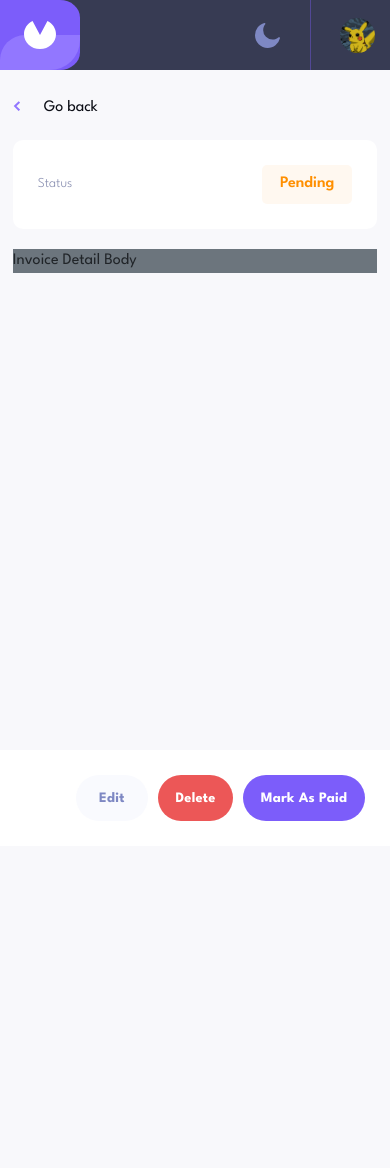
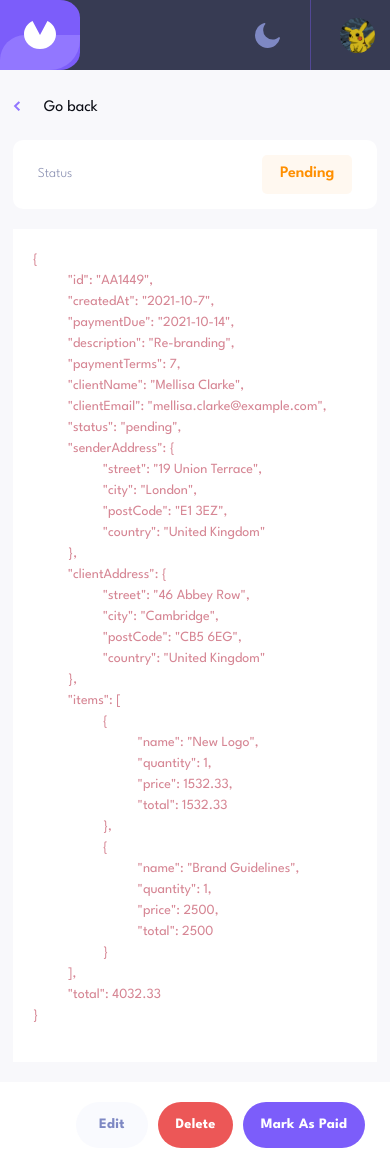
Before and after one commit to Varadarajan-M/Invoice-app, a React (Create React App) app: page /invoice/AA1449 in a window 390 px wide. Before the commit the page ends 851 px from the top, so only its background shows below. Built offline with nearby package versions, Linux system fonts and the light colour scheme.

Commit message:
Some refactors

```diff
--- a/src/_App.scss
+++ b/src/_App.scss
@@ -32,6 +32,7 @@ input[type='number'] {
 }
 html {
 	scroll-behavior: smooth;
+	touch-action: manipulation;
 }
 * {
 	margin: 0;
@@ -92,11 +93,6 @@ body {
 	background-size: 10px 7px;
 }
 
-.invoice-detail-wrapper {
-	position: relative;
-	height: 89.5vh;
-}
-
 @media screen and (min-width: 900px) {
 	.common-wrapper {
 		max-width: 65%;
--- a/src/context/InvoiceContext.js
+++ b/src/context/InvoiceContext.js
@@ -1,4 +1,10 @@
-import { createContext, useContext, useState, useMemo } from 'react';
+import {
+	createContext,
+	useContext,
+	useState,
+	useMemo,
+	useCallback,
+} from 'react';
 import { getInvoiceData, setInvoiceData } from './helper';
 
 const InvoiceContext = createContext({ invoices: [] });
@@ -13,7 +19,8 @@ export const InvoiceContextProvider = ({ children }) => {
 	);
 
 	// add invoice to list
-	const addInvoice = (invoice) => {
+	const addInvoice = useCallback(
+		(invoice) => {
 			setInvoiceData([invoice, ...getInvoiceData()]);
 			/*
 		At initial stage active filter will be null.
@@ -30,30 +37,35 @@ export const InvoiceContextProvider = ({ children }) => {
 		Otherwise the value will be stored and rendered only on refresh
 		or a matching filter change
 		*/
-		if (!activeFilter || invoice.status === activeFilter?.toLowerCase()) {
+			if (
+				!activeFilter ||
+				invoice.status === activeFilter?.toLowerCase()
+			) {
 				setInvoices((previousInvoices) => [
 					invoice,
 					...(previousInvoices ?? {}),
 				]);
 			}
-	};
+		},
+		[activeFilter],
+	);
 	// filter invoices
-	const filterInvoice = (appliedFilter) => {
+	const filterInvoice = useCallback((appliedFilter) => {
 		const invoiceData = getInvoiceData();
 		const filteredInvoices = invoiceData.filter(
 			(invoice) => invoice.status === appliedFilter.toLowerCase(),
 		);
 		setInvoices(filteredInvoices);
-	};
+	}, []);
 
-	const updateInvoice = (updatedInvoice) => {
+	const updateInvoice = useCallback((updatedInvoice) => {
 		setActiveFilter(null);
 		const data = getInvoiceData().map((invoice) =>
 			invoice.id === updatedInvoice.id ? updatedInvoice : invoice,
 		);
 		setInvoices(data);
 		setInvoiceData(data);
-	};
+	}, []);
 
 	return (
 		<InvoiceContext.Provider
--- a/src/invoice-detail-header/InvoiceDetailHeader.js
+++ b/src/invoice-detail-header/InvoiceDetailHeader.js
@@ -4,16 +4,28 @@ import Card from '@mui/material/Card';
 import Button from '@mui/material/Button';
 import Text from '../lib/components/Text';
 import { useTheme } from '../context/UIcontext';
-import { useFormOpen } from '../invoice-form/hooks';
-import InvoiceForm from './../invoice-form/InvoiceForm';
 
-const InvoiceDetailHeader = React.memo(({ matchingInvoice }) => {
+export const InvoiceActionButtons = React.memo(({ onEdit }) => {
 	const { theme, mode } = useTheme();
-	const {
-		formOpen,
-		onOpen: onEdit,
-		onClose: onBackDropClick,
-	} = useFormOpen();
+	return (
+		<div className={`menu-action-buttons ${mode}`}>
+			<Button
+				className={`edit ${mode}`}
+				style={{ ...theme.invoiceForm.buttons.discard }}
+				onClick={onEdit}
+			>
+				{' '}
+				Edit
+			</Button>
+			<Button className={`delete ${mode}`}>Delete</Button>
+			<Button className={`paid ${mode}`}> Mark As Paid</Button>
+		</div>
+	);
+});
+
+const InvoiceDetailHeader = React.memo(({ status, onEdit }) => {
+	const { theme, mode } = useTheme();
+
 	return (
 		<header className='invoice-detail-header'>
 			<Card className='menu-card' style={{ ...theme.invoiceCard }}>
@@ -22,35 +34,15 @@ const InvoiceDetailHeader = React.memo(({ matchingInvoice }) => {
 				<div className='status-wrapper d-flex align-items-center'>
 					<Text className={`status-text ${mode}`}>Status</Text>
 
-					<div
-						className={`invoice-status ${matchingInvoice.status} ${mode}`}
-					>
+					<div className={`invoice-status ${status} ${mode}`}>
 						<span className='dot'></span>
-						<Text>{matchingInvoice.status}</Text>
+						<Text>{status}</Text>
 					</div>
 				</div>
 
 				{/* Action Buttons */}
-				<div className={`menu-action-buttons ${mode}`}>
-					<Button
-						className={`edit ${mode}`}
-						style={{ ...theme.invoiceForm.buttons.discard }}
-						onClick={onEdit}
-					>
-						{' '}
-						Edit
-					</Button>
-					<Button className={`delete ${mode}`}>Delete</Button>
-					<Button className={`paid ${mode}`}> Mark As Paid</Button>
-				</div>
+				<InvoiceActionButtons onEdit={onEdit} />
 			</Card>
-
-			<InvoiceForm
-				formMode='edit'
-				open={formOpen}
-				onBackDropClick={onBackDropClick}
-				activeData={matchingInvoice}
-			/>
 		</header>
 	);
 });
--- a/src/invoice-detail-header/InvoiceDetailHeader.scss
+++ b/src/invoice-detail-header/InvoiceDetailHeader.scss
@@ -4,57 +4,16 @@
 .invoice-detail-header {
 	.menu-card {
 		// Card styles
-
 		transition: 0.2s ease-in;
 		outline: none;
 		border: none;
 		border-radius: 10px;
 		box-shadow: none;
-		padding: 25px;
+		padding: 20px 25px;
 		margin-block: 20px;
 		display: flex;
 		align-items: center;
 		overflow: hidden;
-
-		.menu-action-buttons {
-			display: flex;
-			gap: 10px;
-			justify-content: flex-end;
-			button {
-				text-transform: none;
-				border-radius: 25px;
-				text-align: center;
-				font-weight: 700;
-				line-height: 0.95rem;
-				letter-spacing: 0.2px;
-				font-size: 0.93rem;
-				min-width: 4.8rem;
-				&:nth-of-type(2) {
-					color: white;
-					background: rgb(236, 87, 87);
-				}
-				&:nth-of-type(3) {
-					color: white;
-					background: $lightblue;
-				}
-			}
-			.edit.light:hover {
-				background: rgb(223, 227, 250) !important;
-			}
-
-			.edit.dark:hover {
-				background: #fff !important;
-			}
-
-			.delete:hover {
-				background: rgb(255, 151, 151);
-			}
-
-			.paid:hover {
-				background: rgb(146, 119, 255) !important;
-			}
-		}
-
 		// Status
 		.status-wrapper {
 			gap: 30px;
@@ -99,7 +58,53 @@
 		}
 	}
 }
+.invoice-details-body {
+	padding: 20px;
+	color: rgb(214, 134, 148);
+	margin-bottom: 20px;
+}
 
+.invoice-detail-header,
+.invoice-details-footer {
+	.menu-action-buttons {
+		display: flex;
+		gap: 10px;
+		justify-content: flex-end;
+		button {
+			text-transform: none;
+			border-radius: 25px;
+			text-align: center;
+			font-weight: 700;
+			line-height: 0.95rem;
+			letter-spacing: 0.2px;
+			font-size: 0.93rem;
+			min-width: 4.8rem;
+			&:nth-of-type(2) {
+				color: white;
+				background: rgb(236, 87, 87);
+			}
+			&:nth-of-type(3) {
+				color: white;
+				background: $lightblue;
+			}
+		}
+		.edit.light:hover {
+			background: rgb(223, 227, 250) !important;
+		}
+
+		.edit.dark:hover {
+			background: #fff !important;
+		}
+
+		.delete:hover {
+			background: rgb(255, 151, 151);
+		}
+
+		.paid:hover {
+			background: rgb(146, 119, 255) !important;
+		}
+	}
+}
 // Breakpoint for menu layout to change
 @media (min-width: 647px) {
 	.invoice-detail-header {
@@ -115,23 +120,38 @@
 			}
 		}
 	}
+	.invoice-details-footer {
+		.menu-action-buttons {
+			display: none;
+		}
+	}
+	.invoice-detail-wrapper {
+		position: relative;
+		padding-block: 20px;
+	}
 }
 // Small screen styles
 @media (max-width: 646px) {
 	.invoice-detail-header {
 		.menu-card {
+			padding-block: 15px;
 			.status-wrapper {
 				flex-basis: 100%;
 				justify-content: space-between;
 			}
 			.menu-action-buttons {
-				position: absolute;
-				bottom: 5px;
-				left: 0;
+				display: none;
+			}
+		}
+	}
+	.invoice-details-footer {
+		.menu-action-buttons {
 			width: 100vw;
-				padding: 25px;
-				margin: 0 -13px;
+			padding: 20px 25px;
+			margin: 20px -13px;
 			transition: background 0.2s ease-in;
+			display: flex;
+			justify-content: flex-end;
 			button {
 				min-width: 4.5rem;
 				padding: 0.96rem 1.0999999999999996rem !important;
@@ -145,5 +165,8 @@
 			}
 		}
 	}
+	.invoice-detail-wrapper {
+		position: relative;
+		padding-block: 0;
 	}
 }
--- a/src/pages/InvoiceDetails.js
+++ b/src/pages/InvoiceDetails.js
@@ -5,17 +5,27 @@ import { useTheme } from '../context/UIcontext';
 import { Link } from 'react-router-dom';
 import Text from '../lib/components/Text';
 import Image from 'react-bootstrap/Image';
-import InvoiceDetailHeader from './../invoice-detail-header/InvoiceDetailHeader';
+import InvoiceDetailHeader, {
+	InvoiceActionButtons,
+} from './../invoice-detail-header/InvoiceDetailHeader';
 import arrowleftIcon from './../assets/images/icon-arrow-left.svg';
+import { useFormOpen } from './../invoice-form/hooks';
+import InvoiceForm from './../invoice-form/InvoiceForm';
 
 function InvoiceDetails(props) {
 	const { invoices } = useInvoices();
 	const { theme } = useTheme();
 	const { id } = useParams();
+	const {
+		formOpen,
+		onOpen: onEdit,
+		onClose: onBackDropClick,
+	} = useFormOpen();
 	const matchingInvoice = useMemo(
 		() => invoices.filter((invoice) => invoice.id === id)[0],
 		[invoices, id],
 	);
+
 	return (
 		<div className='w-100 invoice-detail-wrapper'>
 			<Text>
@@ -32,11 +42,28 @@ function InvoiceDetails(props) {
 				</Link>
 			</Text>
 
-			<InvoiceDetailHeader matchingInvoice={matchingInvoice ?? {}} />
+			<InvoiceDetailHeader
+				status={matchingInvoice.status ?? ''}
+				onEdit={onEdit}
+			/>
 
-			<main className='invoice-details-body bg-secondary'>
-				Invoice Detail Body
+			<main
+				className='invoice-details-body'
+				style={{ ...theme.invoiceCard, minHeight: '200px' }}
+			>
+				<pre>{JSON.stringify(matchingInvoice, null, 10)}</pre>
 			</main>
+
+			<footer className='invoice-details-footer'>
+				<InvoiceActionButtons onEdit={onEdit} />
+			</footer>
+
+			<InvoiceForm
+				formMode='edit'
+				open={formOpen}
+				onBackDropClick={onBackDropClick}
+				activeData={matchingInvoice}
+			/>
 		</div>
 	);
 }
```
Lines whose indentation alone changed are shown as unchanged.
